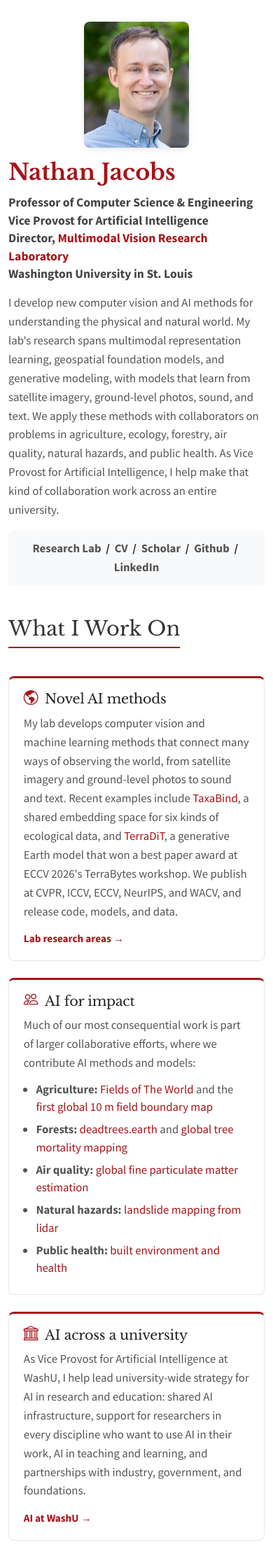
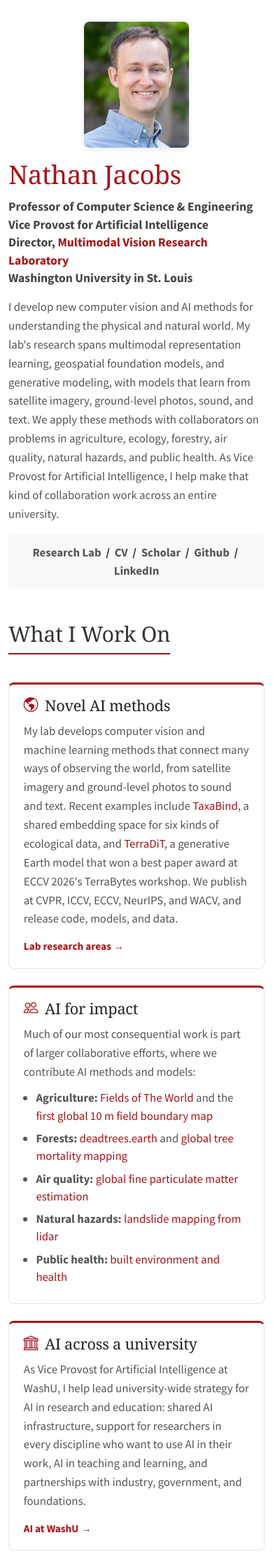
Before and after one commit to jacobsn/jacobsn.github.io, a Jekyll site: the page built from index.html, in a window 390 px wide. Shown: the top 2223 px of the page at 70% size. Built offline with Jekyll 4.4.1, drawn with Linux system fonts in a browser that asks for light colours; some web fonts are replaced.

Commit message:
Use WashU brand fonts (IvyPresto headings, IvyStyle Sans body), matching the lab site.
Co-Authored-By: Claude Opus 5.5 <noreply@anthropic.com>

```diff
--- a/index.html
+++ b/index.html
@@ -22,7 +22,8 @@ rawtitle: true
     integrity="sha384-QWTKZyjpPEjISv5WaRU9OFeRpok6YctnYmDr5pNlyT2bRjXh0JMhjY6hW+ALEwIH" crossorigin="anonymous">
   <link rel="stylesheet" href="https://cdn.jsdelivr.net/npm/bootstrap-icons@1.11.3/font/bootstrap-icons.min.css">
   <link rel="stylesheet" href="https://fonts.googleapis.com/css?family=Source+Sans+Pro:400,700,400italic,700italic">
-  <link rel="stylesheet" href="https://fonts.googleapis.com/css?family=Libre+Baskerville:400,700">
+  <!-- WashU brand fonts (ivypresto-headline, ivystyle-sans); same kit as the lab site and ai.washu.edu. -->
+  <link rel="stylesheet" href="https://use.typekit.net/mav2zlt.css">
   <link rel="stylesheet" href="stylesheet.css?v={{ site.time | date: '%s' }}">
 
   <!-- Global site tag (gtag.js) - Google Analytics -->
--- a/stylesheet.css
+++ b/stylesheet.css
@@ -1,31 +1,44 @@
+/* Metric-compatible Arial fallback for ivystyle-sans (same as the lab site),
+   so text doesn't visibly reflow once the webfont loads. */
+@font-face {
+  font-family: "IvyStyleFallback";
+  size-adjust: 95%;
+  ascent-override: 90%;
+  src: local(Arial);
+  font-display: swap;
+}
+
 body {
   padding-top: 15px;
   padding-bottom: 30px;
   font-size: 1.05rem;
   line-height: 1.6;
-  font-family: 'Source Sans Pro', 'Helvetica Neue', Helvetica, Arial, sans-serif;
+  font-family: "ivystyle-sans", "IvyStyleFallback", 'Source Sans Pro', 'Helvetica Neue', Helvetica, Arial, sans-serif;
   color: #333;
 }
 
+/* WashU sets IvyPresto at regular weight only; bold makes it look cramped. */
 h1,
 h2,
 h3,
 h4,
 h5,
 h6 {
-  font-family: "Libre Baskerville", "Times New Roman", serif;
+  font-family: "ivypresto-headline", Georgia, "Times New Roman", serif;
+  font-weight: 400;
+  letter-spacing: -0.01em;
+  line-height: 1.2;
 }
 
 h1 {
-  font-size: 2.5rem;
+  font-size: 2.9rem;
   padding-top: 0;
   color: #a51419;
-  font-weight: 700;
   margin-bottom: 0.75rem;
 }
 
 h2 {
-  font-size: 2rem;
+  font-size: 2.2rem;
   padding-top: 0.75em;
   margin-bottom: 1rem;
   border-bottom: 2px solid #a51419;
@@ -192,11 +205,11 @@ ol.bibliography li img {
 
 @media (max-width: 768px) {
   h1 {
-    font-size: 2rem;
+    font-size: 2.3rem;
   }
 
   h2 {
-    font-size: 1.8rem;
+    font-size: 1.9rem;
   }
 
   .profile-photo {
@@ -227,10 +240,7 @@ ol.bibliography li img {
   display: flex;
   align-items: flex-start;
   gap: 0.6rem;
-  font-size: 1.2rem;
-  font-weight: 400;
-  letter-spacing: -0.01em;
-  line-height: 1.25;
+  font-size: 1.35rem;
   margin: 0 0 0.6rem;
   color: #222;
 }
```
